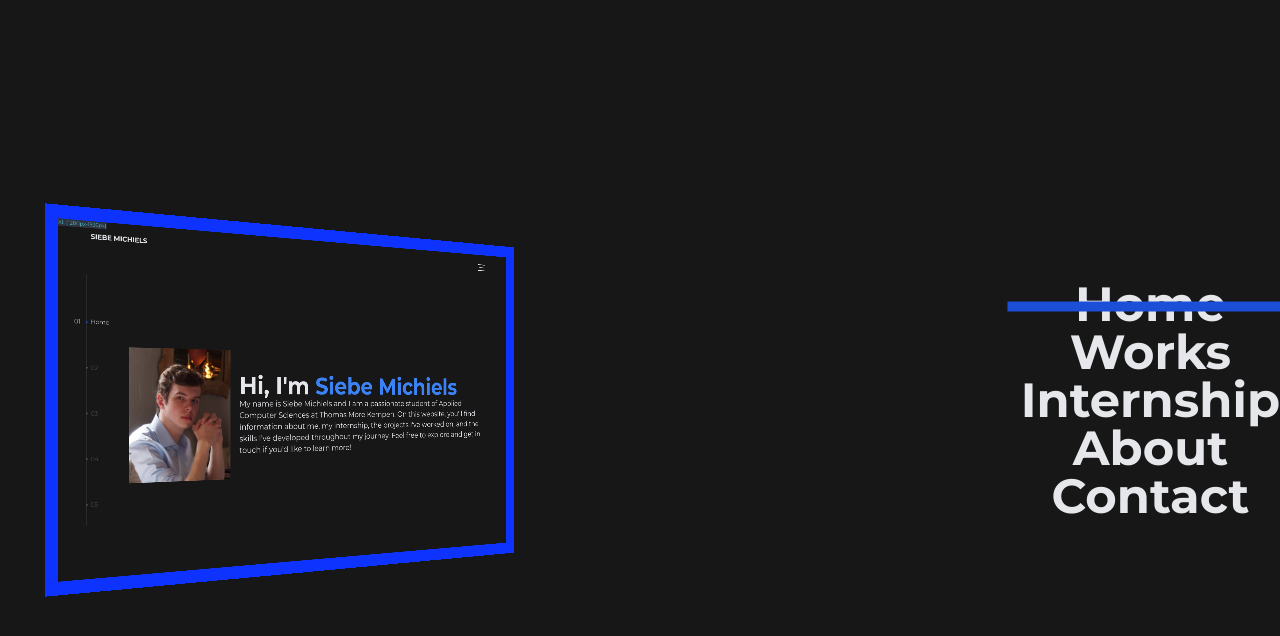
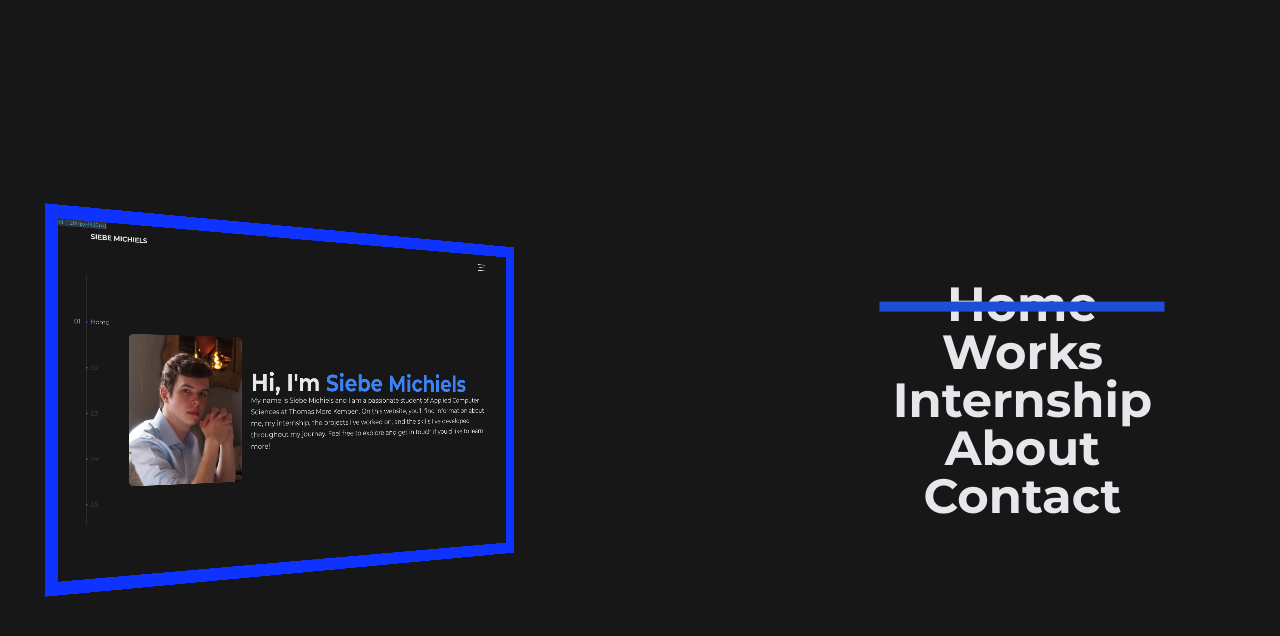
Before and after one commit to SiebeM03/portfolio-react, a React (Create React App) app: page / in a window 1280 px wide. Both pictures are taken after a click on the element 1192 px from the left and 35 px from the top of the page. Shown: the top 636 px of the page. Built offline with nearby package versions, Linux system fonts and the light colour scheme; the HTML template or start-up script is replaced by a standard one.

Commit message:
made homepage responsive and prevented page scroll on text scroll

```diff
--- a/src/App.js
+++ b/src/App.js
@@ -6,6 +6,7 @@ import MainSectionWrapper from './components/mainSectionWrapper'
 import { useCallback, useEffect, useRef, useState } from 'react'
 import useScroll from './hooks/nav/useScroll'
 import useSwipe from './hooks/nav/useSwipe'
+import ModalNav from './components/modalNav'
 
 function App() {
   const containerRef = useRef()
@@ -13,13 +14,20 @@ function App() {
   const [currentPath, setCurrentPath] = useState("/");
   const [previousPath, setPreviousPath] = useState(null);
 
+  const [isModalView, setIsModalView] = useState(false);
+  const [isAnimated, setIsAnimated] = useState(false);
+
+
   const { pages, getActivePage, getNextPage, getPreviousPage } = usePages(currentPath);
 
   const handlePathChange = useCallback((newPath) => {
+    // If the new path is the same as the current path, do nothing
     if (newPath === currentPath) return;
     setPreviousPath(currentPath);
     setCurrentPath(newPath);
-  }, [currentPath, setCurrentPath, setPreviousPath]);
+
+    if (isModalView || isAnimated) closeOuterNav();
+  }, [currentPath, setCurrentPath, setPreviousPath, isModalView, isAnimated]);
 
   const handleNextPage = useCallback(() => handlePathChange(getNextPage().path), [handlePathChange, getNextPage]);
   const handlePreviousPage = useCallback(() => handlePathChange(getPreviousPage().path), [handlePathChange, getPreviousPage]);
@@ -28,19 +36,20 @@ function App() {
   useSwipe(containerRef, handleNextPage, handlePreviousPage);
 
 
-  const [isModalView, setIsModalView] = useState(false);
-  const [isAnimated, setIsAnimated] = useState(false);
   const openOuterNav = (e) => {
+    // Open the outer nav with animations
     e?.stopPropagation();
     setIsModalView(true);
     setTimeout(() => setIsAnimated(true), 25);
   }
   const closeOuterNav = (e) => {
+    // Close the outer nav with animations
     console.log('closeOuterNav')
-    e.stopPropagation();
+    e?.stopPropagation();
     setIsAnimated(false);
     setTimeout(() => setIsModalView(false), 400);
   }
+
   useEffect(() => {
     const handleKeyDown = (e) => {
       if (e.key === "Escape") closeOuterNav(e)
@@ -50,13 +59,8 @@ function App() {
   }, []);
 
   return (
-      <div
-          className={ `perspective effect-rotate-left ${ isModalView ? 'perspective--modalview' : '' } ${ isAnimated ? 'effect-rotate-left--animate' : '' }` }>
-        { (isModalView || isAnimated) &&
-          // Modal return overlay
-          <div className="container-div w-full z-20 absolute min-h-full" onClick={ closeOuterNav } onTouchEnd={ closeOuterNav }/>
-        }
-
+      <ModalNav isModalView={ isModalView } isAnimated={ isAnimated } currentPath={ currentPath }
+                closeOuterNav={ closeOuterNav } handlePathChange={ handlePathChange }>
         <div about="container" onWheel={ handleScroll } ref={ containerRef }
              className="container-div relative min-h-full outline outline-[30px] outline-color-accent">
           <ScreenSize/>
@@ -76,19 +80,7 @@ function App() {
             }) }
           </DefaultScreenLayout>
         </div>
-
-        <ul className={ `outer-nav m-0 p-0 list-none text-center ${ isModalView && isAnimated ? 'is-vis' : '' }` }>
-          { pages.map((page, index) => {
-            const isActive = page.path === getActivePage().path;
-            return <li key={ page.path }
-                       style={ isModalView && isAnimated ? { transitionDelay: `${ index * 0.04 }s` } : {} }
-                       className={ `text-5xl font-bold cursor-pointer ${ isModalView && isAnimated ? 'is-vis' : 'opacity-0' } ${ isActive ? 'is-active' : '' }` }>
-              <button className="w-full" onClick={ () => handlePathChange(page.path) }
-                      onTouchEnd={ () => handlePathChange(page.path) }>{ page.name }</button>
-            </li>
-          }) }
-        </ul>
-      </div>
+      </ModalNav>
   );
 }
 
--- a/src/components/homeImage.js
+++ /dev/null
@@ -1,9 +0,0 @@
-const HomeImage = ({ className }) => {
-  return (
-      <div className={ className  }>
-        <img src={ process.env.PUBLIC_URL + '/images/pfp.png' } alt=""/>
-      </div>
-  );
-}
-
-export default HomeImage;
--- /dev/null
+++ b/src/components/modalNav.js
@@ -0,0 +1,35 @@
+import usePages from '../hooks/nav/usePages'
+
+// This is the navigation menu that shows up when the user clicks the hamburger icon in the top right corner of the screen.
+const ModalNav = ({ children, currentPath, isModalView, isAnimated, closeOuterNav, handlePathChange }) => {
+  const { getActivePage, pages } = usePages(currentPath);
+
+  return (
+      <div
+          className={ `perspective effect-rotate-left ${ isModalView ? 'perspective--modalview' : '' } ${ isAnimated ? 'effect-rotate-left--animate' : '' }` }>
+        { (isModalView || isAnimated) &&
+            // Modal return overlay
+            <div className="container-div w-full z-20 absolute min-h-full" onClick={ closeOuterNav }
+                 onTouchEnd={ closeOuterNav }/>
+        }
+
+        { children }
+
+        <ul className={ `outer-nav m-0 p-0 list-none ${ isModalView && isAnimated ? 'is-vis' : '' } right-[10%]` }>
+          { pages.map((page, index) => {
+            const isActive = page.path === getActivePage().path;
+            return <li key={ page.path }
+                       style={ isModalView && isAnimated ? { transitionDelay: `${ index * 0.04 }s` } : {} }
+                       className={ `font-bold text-2xl sm:text-5xl cursor-pointer ${ isModalView && isAnimated ? 'is-vis' : 'opacity-0' } ${ isActive ? 'is-active' : '' }` }>
+              <button className="w-full"
+                      onClick={ () => handlePathChange(page.path) } onTouchEnd={ () => handlePathChange(page.path) }>
+                { page.name }
+              </button>
+            </li>
+          }) }
+        </ul>
+      </div>
+  );
+}
+
+export default ModalNav;
--- a/src/index.css
+++ b/src/index.css
@@ -170,7 +170,8 @@ body {
 .outer-nav {
     position: absolute;
     top: 50%;
-    right: 0;
+    /* See tailwind for right setting */
+    /* right: 10%; */
     transform: translateY(-50%);
 
     max-width: 50%;
@@ -203,7 +204,7 @@ body {
     transform: translate(-50%, -25%);
 
     width: 110%;
-    height: 10px;
+    height: 20%;
 
     background-color: var(--color-accent);
 }
--- a/src/pages/home/index.js
+++ b/src/pages/home/index.js
@@ -1,14 +1,27 @@
-import HomeImage from '../../components/homeImage'
+import ProfilePicture from './profilePicture'
+import { useRef } from 'react'
 
 const Home = () => {
+  const textElement = useRef();
+
+  const handleTouch = (e) => {
+    // Prevent scrolling the page when the text is scrollable
+    if (textElement.current.scrollHeight > textElement.current.clientHeight) e.stopPropagation();
+  }
+
   return (
-      <div className="h-full lg:flex items-center space-x-6">
-        <HomeImage className="basis-1/4 max-w-sm"/>
-        <div className="basis-3/4">
-          <h1 className="text-6xl font-bold">Hi, I'm <span className="text-blue-500">Siebe Michiels</span></h1>
-          <p className="text-xl">
+      <div className="h-full flex flex-col md:flex-row items-center md:space-x-6 max-md:spacey-4 pb-4">
+        <ProfilePicture className="flex md:basis-1/3 lg:basis-1/4 mb-2"/>
+
+        {/* TODO check if scrollbar gets shown on mobile */ }
+        <div className="flex flex-1 flex-col overflow-y-auto md:basis-2/3 lg:basis-3/4" ref={ textElement }
+             onTouchStart={ handleTouch } onTouchEnd={ handleTouch } onTouchMove={ handleTouch }>
+          <h1 className="text-4xl md:text-5xl lg:text-6xl font-bold">Hi, I'm <span
+              className="text-blue-500 text-nowrap">Siebe Michiels</span></h1>
+          <p className="sm:text-lg">
             My name is Siebe Michiels and I am a passionate student of Applied Computer Sciences at Thomas More Kempen.
-            On this website, you'll find information about me, my internship, the projects I've worked on, and the skills I've
+            On this website, you'll find information about me, my internship, the projects I've worked on, and the
+            skills I've
             developed throughout my journey. Feel free to explore and get in touch if you'd like to learn more!
           </p>
         </div>
--- /dev/null
+++ b/src/pages/home/profilePicture.js
@@ -0,0 +1,10 @@
+const ProfilePicture = ({ className }) => {
+  return (
+      <div className={ className  }>
+        <img src={ process.env.PUBLIC_URL + '/images/pfp.png' } alt=""
+             className="max-w-48 sm:max-w-56 md:max-w-72 mx-auto rounded-xl"/>
+      </div>
+  );
+}
+
+export default ProfilePicture;
```
